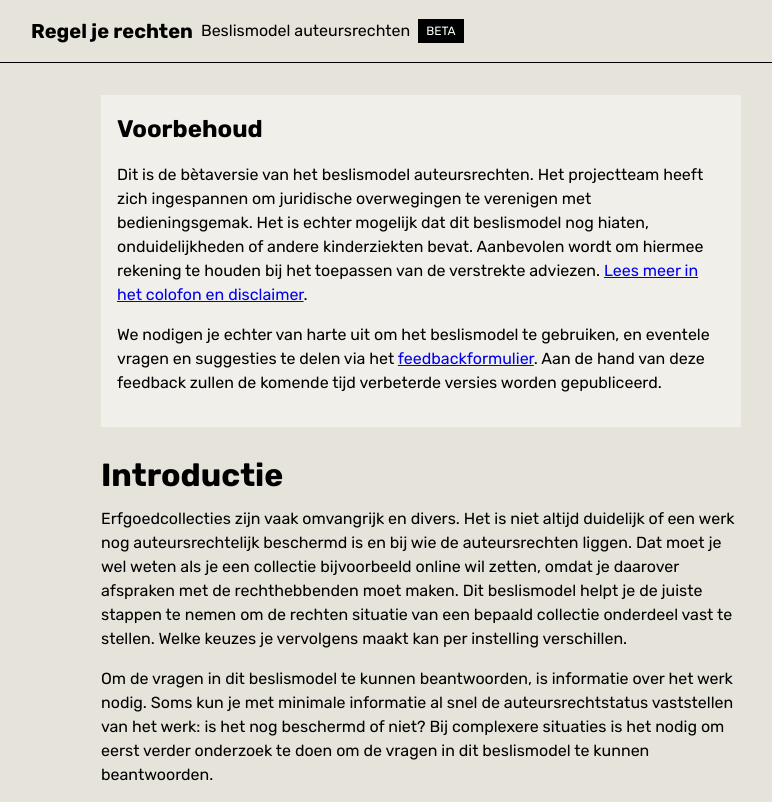
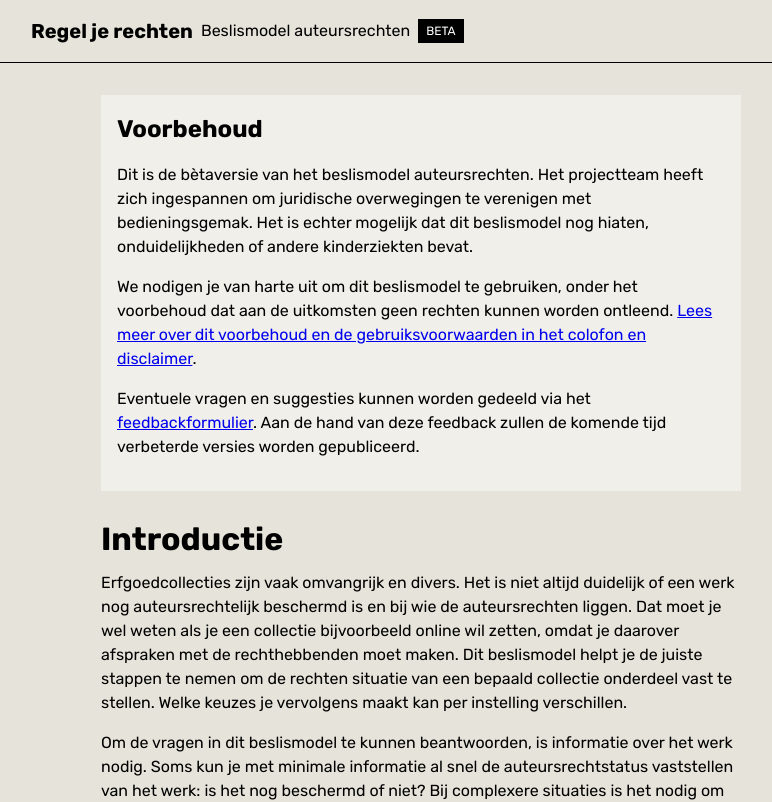
Before and after one commit to netwerk-digitaal-erfgoed/copyright-tool, a Vue app: page / in a window 1280 px wide. Shown: the top 802 px of the page, without its empty margins (1-773 px from the left). Built offline with nearby package versions, Linux system fonts and the light colour scheme.

Commit message:
Update "voorbehoud" text

```diff
--- a/src/views/Intro.vue
+++ b/src/views/Intro.vue
@@ -6,9 +6,12 @@
       <div class="container container-small padding-null">
         <div class="card bg-white">
           <h2>Voorbehoud</h2>
-          <p>Dit is de bètaversie van het beslismodel auteursrechten. Het projectteam heeft zich ingespannen om juridische overwegingen te verenigen met bedieningsgemak. Het is echter mogelijk dat dit beslismodel nog hiaten, onduidelijkheden of andere kinderziekten bevat. Aanbevolen wordt om hiermee rekening te houden bij het toepassen van de verstrekte adviezen. <router-link to="/colofon">Lees meer in het colofon en disclaimer</router-link>.</p>
+          <p>Dit is de bètaversie van het beslismodel auteursrechten. Het projectteam heeft zich ingespannen om juridische overwegingen te verenigen met bedieningsgemak. Het is echter mogelijk dat dit beslismodel nog hiaten, onduidelijkheden of andere kinderziekten bevat. </p>
 
-          <p>We nodigen je echter van harte uit om het beslismodel te gebruiken, en eventele vragen en suggesties te delen via het <a href="https://forms.gle/oyoHNmxcvG9hpCAD9" target="_blank">feedbackformulier</a>. Aan de hand van deze feedback zullen de komende tijd verbeterde versies worden gepubliceerd.</p>
+          <p>We nodigen je van harte uit om dit beslismodel te gebruiken, onder het voorbehoud dat aan de uitkomsten geen rechten kunnen worden ontleend.
+          <router-link to="/colofon">Lees meer over dit voorbehoud en de gebruiksvoorwaarden in het colofon en disclaimer</router-link>.</p>
+
+          <p>Eventuele vragen en suggesties kunnen worden gedeeld via het <a href="https://forms.gle/oyoHNmxcvG9hpCAD9" target="_blank">feedbackformulier</a>. Aan de hand van deze feedback zullen de komende tijd verbeterde versies worden gepubliceerd.</p>
         </div>
 
         <h1>Introductie</h1>
```
